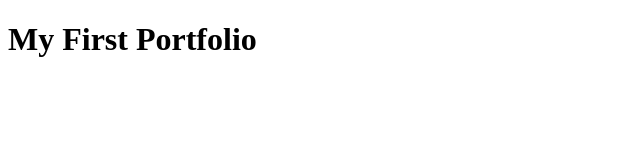
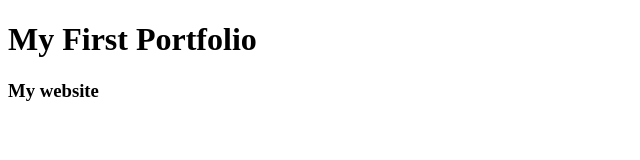
Before and after one commit to shaikhjamilalrazi/programming-portfolio, a plain HTML site: page index.html in a window 1280 px wide. Shown: the whole page, without its empty margins (0-640 px from the left). Drawn offline with Linux system fonts and the light colour scheme.

Commit message:
added heading h3

```diff
--- a/index.html
+++ b/index.html
@@ -8,5 +8,6 @@
 </head>
 <body>
     <h1>My First Portfolio</h1>
+    <h3>My website</h3>
 </body>
 </html>
```
